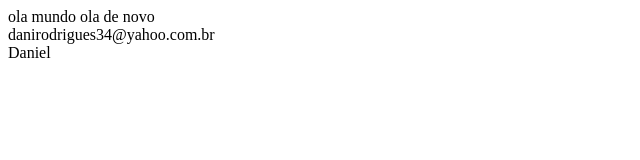
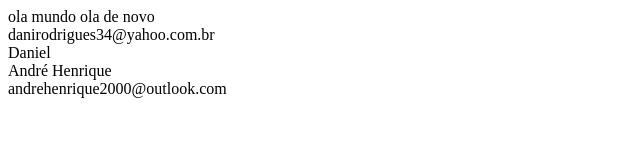
Before and after one commit to DaniRod03/projeto-git1, a plain HTML site: page index.html in a window 1280 px wide. Shown: the whole page, without its empty margins (0-640 px from the left). Drawn offline with Linux system fonts and the light colour scheme.

Commit message:
adicionei meu nome e email

```diff
--- a/index.html
+++ b/index.html
@@ -1,17 +1,22 @@
 <!DOCTYPE html>
 <html lang="en">
+
 <head>
     <meta charset="UTF-8">
     <meta name="viewport" content="width=device-width, initial-scale=1.0">
     <meta http-equiv="X-UA-Compatible" content="ie=edge">
     <title>Document</title>
 </head>
+
 <body>
     ola mundo
- ola de novo
- <div> danirodrigues34@yahoo.com.br </div>
- <div> Daniel </div>
+    ola de novo
+    <div> danirodrigues34@yahoo.com.br </div>
+    <div> Daniel </div>
+    <div>André Henrique</div>
+    <div>andrehenrique2000@outlook.com</div>
 
 
 </body>
+
 </html>
```
